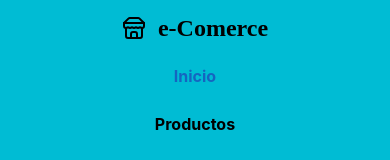
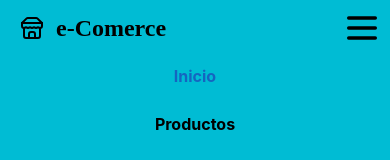
Before and after one commit to sergioLvDev/proyectoFinal-React-Sergio-LaVilletta, a React (Vite) app: page / in a window 390 px wide. Shown: the top 160 px of the page. Built offline with nearby package versions, Linux system fonts and the light colour scheme; no server answers; the database is empty.

Commit message:
titulos 5

```diff
--- a/src/components/Header.jsx
+++ b/src/components/Header.jsx
@@ -1,18 +1,21 @@
 import { NavLink } from "react-router-dom";
 import NavBar from "./NavBar.jsx";
+import { Menu } from "lucide-react";
 
 import { Store } from "lucide-react";
 
 function Header() {
   return (
     <header className="flex flex-col  items-center justify-between min-[774px]:h-[8vh] px-2 font-bold bg-cyan-500  md:flex-row">
+      <div className="flex items-center justify-between w-full sm:justify-center md:justify-between">
         <NavLink to="/">
           <h1 className="flex items-center justify-center gap-3 m-3 font-serif text-2xl text-center text-black hover:transition-all hover:scale-110">
             <Store />
             e-Comerce
           </h1>
         </NavLink>
-
+        <Menu size={40} color="black" className="sm:hidden" />
+      </div>
       <NavBar />
     </header>
   );
--- a/src/components/NavBar.jsx
+++ b/src/components/NavBar.jsx
@@ -19,7 +19,7 @@
         onMouseEnter={() => setDropdown(true)}
         onMouseLeave={() => setDropdown(false)}
       >
-        <div className="flex items-center cursor-pointer itemhover">
+        <div className="flex items-center cursor-pointer w-[134px] itemhover">
           Categorías
           <ChevronDown className="inline-flex ml-1" />
         </div>
```
Lines whose indentation alone changed are shown as unchanged.
